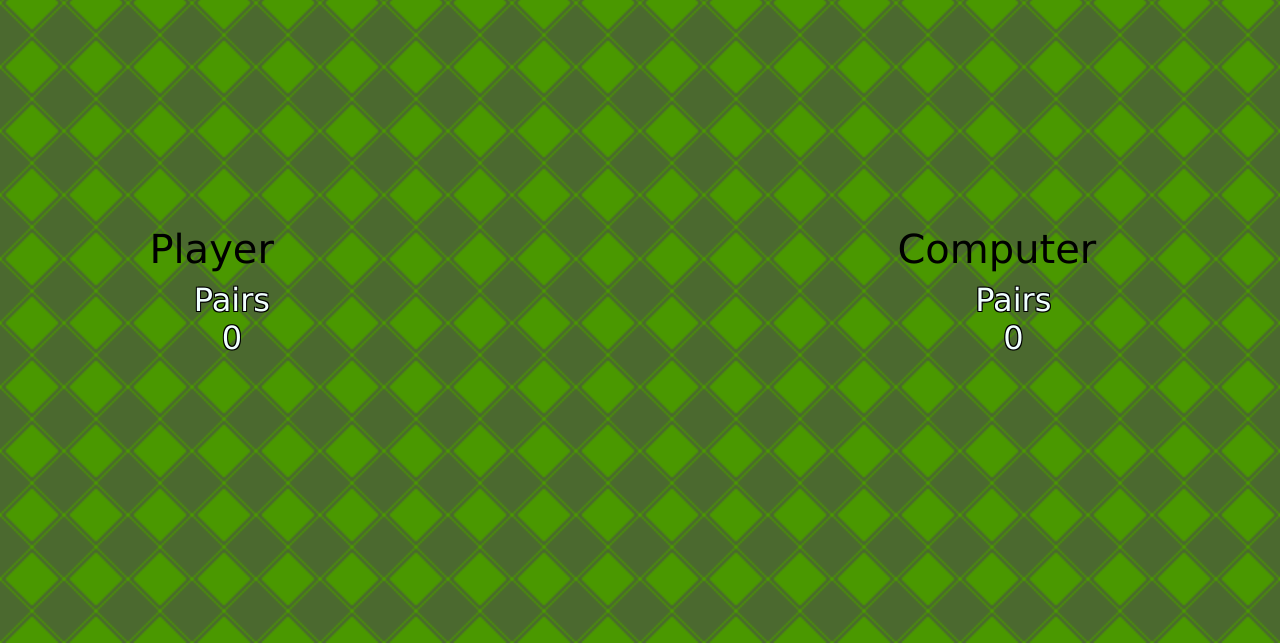
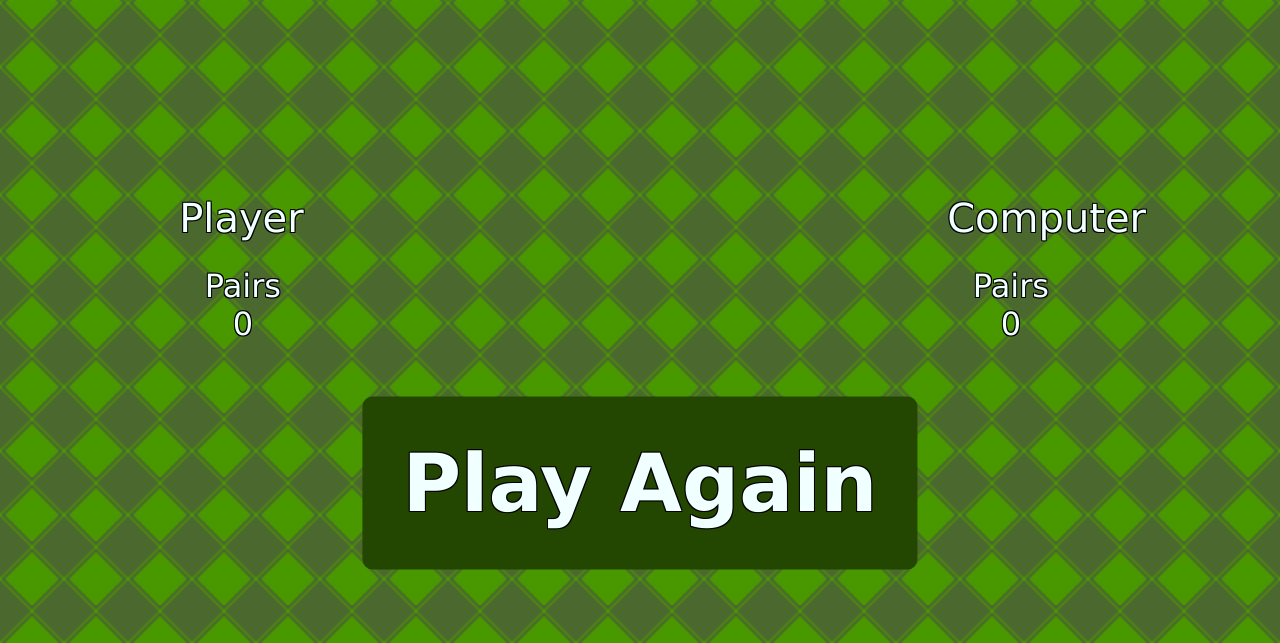
Before and after one commit to Splashdamage115/goFishWebApp, a Python web app: template templates/gameOver.html in a window 1280 px wide. Shown: the part 157-800 px from the top of the page. Run offline with Jinja, Linux system fonts and the light colour scheme; the template is opened without the code that fills it, so the values that code supplies are empty.

Commit message:
added endscreen fixes, added endscreen restart button

```diff
--- a/static/webapp.css
+++ b/static/webapp.css
@@ -125,11 +125,11 @@ body {
 
 #playerPairAmtGO{
   position: fixed;
-  top: 50%;
-  left: 8%;
+  top: 53%;
+  left: 16%;
   font-size: 200%;
   z-index: 1;
-  transform: translate(120%, 50%);
+
   color:azure;
   text-shadow: -1px -1px 0 #000, 1px -1px 0 #000, -1px 1px 0 #000, 1px 1px 0 #000;
   cursor:default;
@@ -137,11 +137,11 @@ body {
 
 #computerPairAmtGO{
   position: fixed;
-  top: 50%;
-  right: 25%;
+  top: 53%;
+  left: 76%;
   font-size: 200%;
   z-index: 1;
-  transform: translate(120%, 50%);
+
   color:azure;
   text-shadow: -1px -1px 0 #000, 1px -1px 0 #000, -1px 1px 0 #000, 1px 1px 0 #000;
   cursor:default;
@@ -359,21 +359,23 @@ body {
 
 .playerName{
   position: fixed;
-  top: 45%;
-  left: 0%;
+  top: 44%;
+  left: 14%;
   font-size: 250%;
   z-index: 1;
-  transform: translate(120%, 50%);
+  color: azure;
+  text-shadow: -1px -1px 0 #000, 1px -1px 0 #000, -1px 1px 0 #000, 1px 1px 0 #000;
   cursor:default;
 }
 
 .computerName{
   position: fixed;
-  top: 45%;
-  right: 33%;
+  top: 44%;
+  left: 74%;
   font-size: 250%;
   z-index: 1;
-  transform: translate(120%, 50%);
+  color: azure;
+  text-shadow: -1px -1px 0 #000, 1px -1px 0 #000, -1px 1px 0 #000, 1px 1px 0 #000;
   cursor:default;
 }
 
@@ -383,6 +385,44 @@ body {
   text-shadow: -1px -1px 0 #000, 1px -1px 0 #000, -1px 1px 0 #000, 1px 1px 0 #000;
   font-size: 500%;
 }
+
+#playAgain
+{
+  color: azure;
+  text-shadow: -1px -1px 0 #000, 1px -1px 0 #000, -1px 1px 0 #000, 1px 1px 0 #000;
+  font-size: 500%;
+  position: fixed;
+  left:50%;
+  top:80%;
+  transform:translate(-50%,-50%);
+  background-color: rgb(35, 71, 0);
+  padding: 40px;
+  border-radius: 10px;
+}
+
+@keyframes highlightRestart {
+  0% {
+    box-shadow: inset 0px 0px 0px 0px rgb(2, 122, 0);
+    transform:translate(-50%,-50%);
+  }
+
+  75% {
+    box-shadow: inset 9px 9px 25px 25px rgb(2, 122, 0);
+    transform:translate(-50%,-52%);
+  }
+
+  100% {
+    box-shadow: inset 10px 10px 30px 30px rgb(2, 122, 0);
+    transform:translate(-50%,-53%);
+  }
+}
+
+#playAgain:hover{
+  animation-name: highlightRestart;
+  animation-duration: 0.3s;
+  animation-fill-mode: forwards;
+}
+
 
 .resolve
 {
--- a/templates/gameOver.html
+++ b/templates/gameOver.html
@@ -21,4 +21,6 @@
     {% endfor %}
 </div>
 
+    <a href="/startgame"><h id="playAgain">Play Again</h></a>
+
 {% endblock %}
```
Also changed, not shown: static/cards/none.png.
